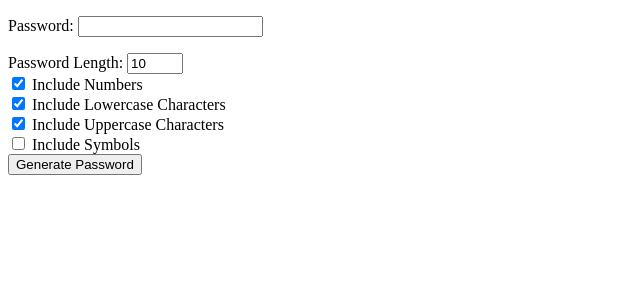
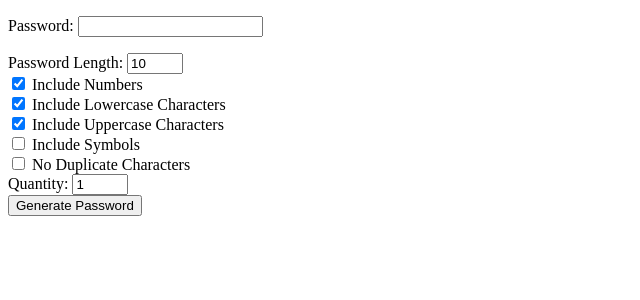
Before and after one commit to Ezpert/Password-Manager, a Django app: page /generate_password/ in a window 1280 px wide. Shown: the top 300 px of the page, without its empty margins (0-640 px from the left). Run offline with Django 4.2, Linux system fonts and the light colour scheme.

Commit message:
I love Brad

```diff
--- a/password/templates/PasswordGenerator.html
+++ b/password/templates/PasswordGenerator.html
@@ -20,10 +20,16 @@
         <input type="checkbox" id="include-symbols" name="include-symbols">
         <label for="include-symbols">Include Symbols</label><br>
 
+        <input type="checkbox" id="no-duplicates" name="no-duplicates">
+        <label for="no-duplicates">No Duplicate Characters</label><br>
+
+        <label for="quantity">Quantity:</label>
+        <input type="number" id="quantity" name="quantity" min="1" max="10" value="1"><br>
+
         <button type="submit">Generate Password</button>
     </form>
 
-    <p id="generated-password"></p>
+    <div id="generated-passwords"></div>
 
     <script>
         function generatePassword() {
@@ -32,6 +38,8 @@
             const includeLowercase = $('#include-lowercase').is(':checked');
             const includeUppercase = $('#include-uppercase').is(':checked');
             const includeSymbols = $('#include-symbols').is(':checked');
+            const noDuplicates = $('#no-duplicates').is(':checked');
+            const quantity = $('#quantity').val();
             $.ajax({
                 url: '{% url "generate_password_ajax" %}',
                 type: 'get',
@@ -40,10 +48,15 @@
                     'include_numbers': includeNumbers,
                     'include_lowercase': includeLowercase,
                     'include_uppercase': includeUppercase,
-                    'include_symbols': includeSymbols
+                    'include_symbols': includeSymbols,
+                    'no_duplicates': noDuplicates,
+                    'quantity': quantity
                 },
                 success: function(response) {
-                    $('#generated-password').text('Generated password: ' + response.password);
+                    $('#generated-passwords').empty();
+                    response.passwords.forEach(function(password) {
+                        $('#generated-passwords').append($('<p>').text(password));
+                    });
                 },
                 error: function() {
                     alert('Error generating password');
--- a/password/views.py
+++ b/password/views.py
@@ -34,10 +34,12 @@ def generate_password_ajax(request):
     include_lowercase = request.GET.get('include_lowercase') == 'true'
     include_uppercase = request.GET.get('include_uppercase') == 'true'
     include_symbols = request.GET.get('include_symbols') == 'true'
+    no_duplicates = request.GET.get('no_duplicates') == 'true'
+    quantity = int(request.GET.get('quantity', 1))
 
     try:
         length = int(length)
-        if length <= 0 or length > 20:
+        if length <= 0 or length > 20:  # Set maximum length as per your requirements
             raise ValueError
     except ValueError:
         return JsonResponse({'error': 'Invalid length'}, status=400)
@@ -55,8 +57,17 @@ def generate_password_ajax(request):
     if not characters:
         return JsonResponse({'error': 'No character types selected'}, status=400)
 
-    password = ''.join(random.choice(characters) for _ in range(length))
-    return JsonResponse({'password': password})
+    passwords = []
+    for _ in range(quantity):
+        if no_duplicates:
+            if len(characters) < length:
+                return JsonResponse({'error': 'Not enough unique characters for the requested length'}, status=400)
+            password = ''.join(random.sample(characters, length))
+        else:
+            password = ''.join(random.choice(characters) for _ in range(length))
+        passwords.append(password)
+
+    return JsonResponse({'passwords': passwords})
 
 def passwordEntry(request):
     if request.method == 'POST':
```
